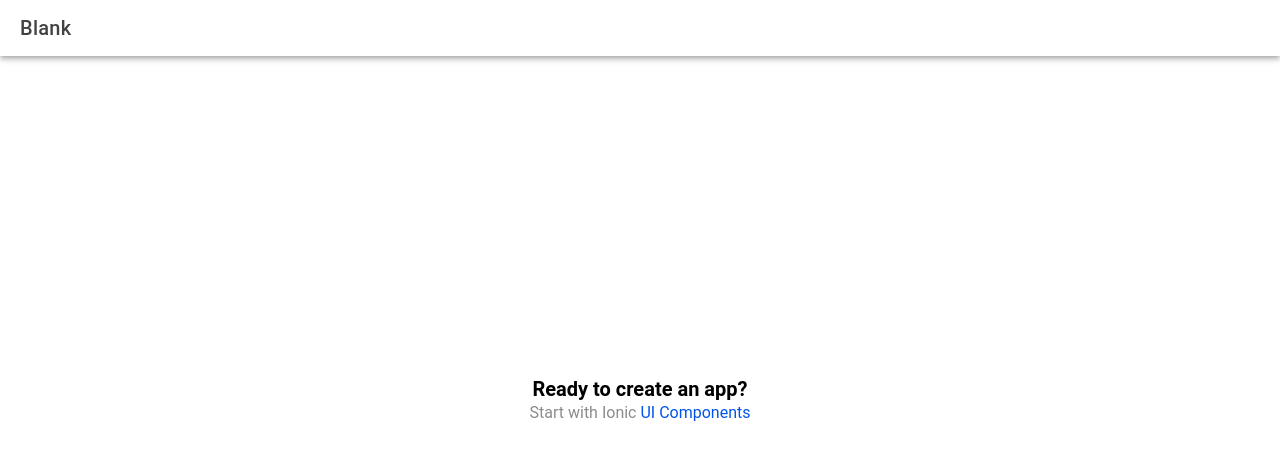
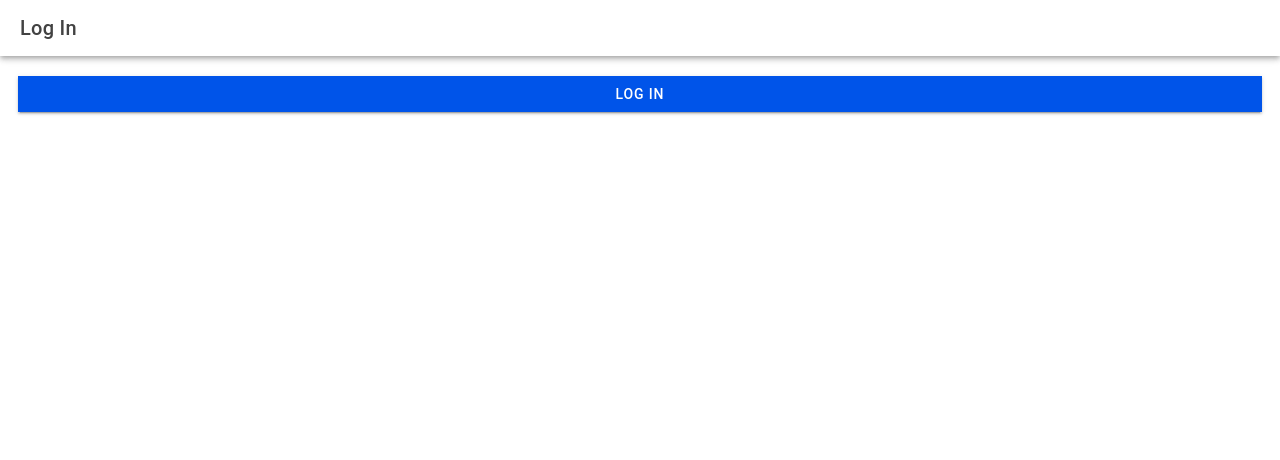
Before and after one commit to Mschelley/it35c-mobile, a React (Vite) app: page / in a window 1280 px wide. Before the commit this address led to /home. Shown: the top 460 px of the page. Built offline with nearby package versions, Linux system fonts and the light colour scheme.

Commit message:
Initial Commit

```diff
--- a/src/App.tsx
+++ b/src/App.tsx
@@ -32,6 +32,10 @@ import '@ionic/react/css/palettes/dark.system.css';
 
 /* Theme variables */
 import './theme/variables.css';
+import LogIn from   './pages/LogIn';
+import Menu from './pages/Menu';
+
+setupIonicReact();
 
 setupIonicReact();
 
@@ -39,12 +43,9 @@ const App: React.FC = () => (
   <IonApp>
     <IonReactRouter>
       <IonRouterOutlet>
-        <Route exact path="/home">
-          <Home />
-        </Route>
-        <Route exact path="/">
-          <Redirect to="/home" />
-        </Route>
+       <Route exact path="/" component={LogIn} />
+       <Route exact path="/app" component={Menu} />
+
       </IonRouterOutlet>
     </IonReactRouter>
   </IonApp>
--- /dev/null
+++ b/src/pages/LogIn.tsx
@@ -0,0 +1,28 @@
+import { IonHeader, IonPage, IonTitle, IonToolbar, IonContent, IonButton } from '@ionic/react';
+import { useIonRouter } from '@ionic/react';
+
+const LogIn: React.FC = () => {
+    const navigation = useIonRouter();
+
+    const doLogIn = () => {
+        navigation.push('/app', 'forward', 'replace');
+    };
+
+    return (
+        <IonPage>
+            <IonHeader>
+                <IonToolbar>
+                    <IonTitle>Log In</IonTitle>
+                </IonToolbar>
+            </IonHeader>
+
+            <IonContent className="ion-padding">
+                <IonButton expand="full" onClick={() => doLogIn()}>
+                    Log In
+                </IonButton>
+            </IonContent>
+        </IonPage>
+    );
+};
+
+export default LogIn;
--- /dev/null
+++ b/src/pages/Menu.tsx
@@ -0,0 +1,15 @@
+import {  IonHeader, IonPage, IonTitle, IonToolbar} from '@ionic/react';
+
+ const Menu : React.FC = () => {
+    return(
+        <IonPage>
+            <IonHeader>
+                <IonToolbar>
+                    <IonTitle>Menu</IonTitle>
+                </IonToolbar>
+            </IonHeader>
+           </IonPage>
+    );
+ };
+
+ export default Menu;
```
Also changed, not shown: src/pages/Page1.tsx (added, +15 -0 lines), src/pages/Page2.tsx (added, +15 -0 lines), src/pages/template.tsx (added, +15 -0 lines).
